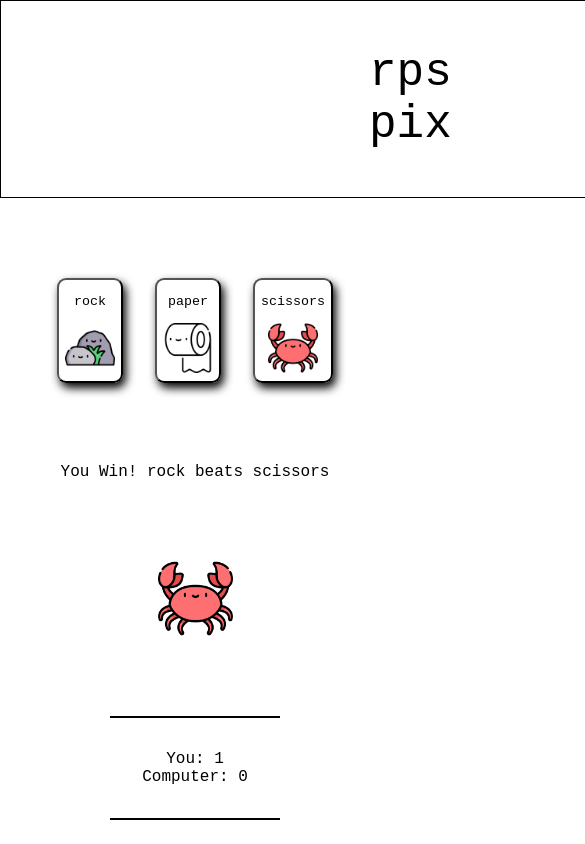
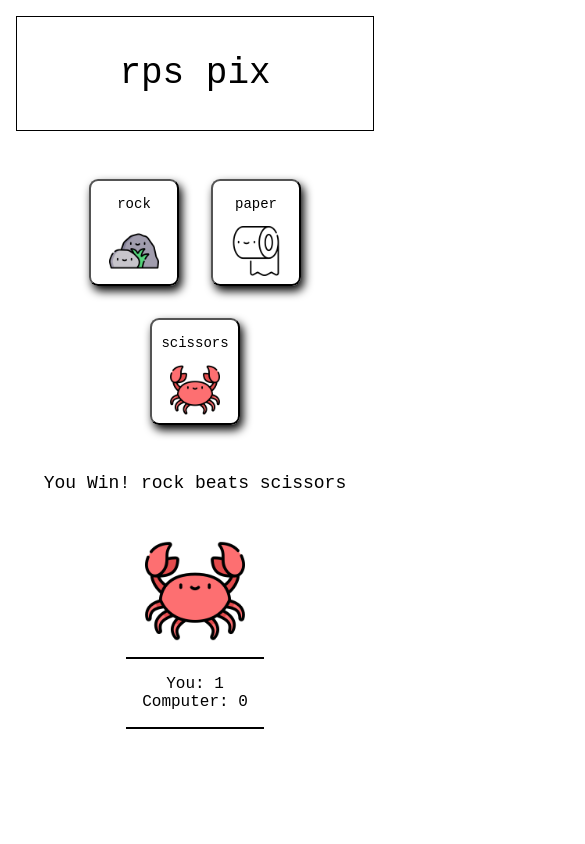
Before and after one commit to ToyHaynes/rock-paper-scissors, a plain HTML site: page index.html in a window 390 px wide. Both pictures are taken after a click on the button "rock". Shown: the top 844 px of the page, 585 px wide, since content can reach past the window. Drawn offline with Linux system fonts and the light colour scheme.

Commit message:
mobile responsive and img edit

```diff
--- a/index.html
+++ b/index.html
@@ -26,11 +26,12 @@
     </div>
     <div class="results">Welcome to the war! Please choose
     </div>
-    <img class="computer">
+    <div class="computer">
+        <img class="enemy">
+    </div>
     <div class="score"></div>
 
     <script>
-
         let getComputerChoice = () => {
            let number = Math.floor(Math.random() * 3);
            let list = ["rock","paper","scissors"];
@@ -44,14 +45,15 @@
         const btns = document.querySelectorAll("button");
         const result = document.querySelector(".results");
         const score = document.querySelector(".score")
-        const comput = document.querySelector(".computer")
-
+        const comput = document.querySelector(".enemy")
 
         function play (playerSelection) {
 
             const computerSelection = getComputerChoice();
 
             comput.setAttribute("src", `img/${computerSelection}.png`);
+
+            comput.hidden = false;
 
             if (computerSelection === playerSelection) {
                 result.textContent = "It's a tie";
@@ -89,7 +91,11 @@
             playerScore = 0;
             computerScore = 0;
             result.textContent = "";
+
+            comput.hidden = true
+
             score.textContent = "Let's Go!"
+
             btns.forEach((btn) => {
                 btn.disabled = false;
             });
--- a/style.css
+++ b/style.css
@@ -1,67 +1,73 @@
 * {
     font-family: 'Courier New', Courier, monospace;
 }
+
 body {
     display: flex;
     flex-direction: column;
     margin: 0;
-
-
+    padding: 1em;
 }
 
 .header {
     margin: 0;
-    padding: 1em 8em;
+    padding: 1em;
     text-align: center;
-    font-size: 46px;
-    border: 1px solid black
-
+    font-size: 36px;
+    border: 1px solid black;
 }
 
 .buttons {
     display: flex;
-    align-items: center;
+    flex-wrap: wrap;
     justify-content: center;
-    gap: 2em;
-    margin: 5em;
-    min-width: 100px ;
+    gap: 2rem;
+    margin: 3rem;
 }
 
 button > .img {
-    max-width: 50px ;
+    max-width: 50px;
     margin-bottom: 3px;
 }
 
 button {
-    width: 120px;
+    min-width: 90px;
+    min-height: 90px;
     background-color: rgba(255, 255, 255, 0.994);
     border-radius: 9px;
-    box-shadow: 3px 5px 10px ;
-}
-
-.computer {
-    max-width: 75px;
-    display: flex;
-    align-self: center;
-    margin: 5em;
+    box-shadow: 3px 5px 10px;
+    font-size: 14px;
 }
 
 
+.computer{
+    display: flex;
+    align-self: center;
+    margin: 3rem 0 1rem 0
+}
+
+.enemy {
+    max-width: 100px;
+}
+
 .results {
     text-align: center;
-
+    font-size: 18px;
+    padding: 0 ;
+    margin: 0;
 }
 
 .score {
     display: flex;
     align-items: center;
     justify-content: center;
-    max-width: 150px;
+    max-width: 200px;
     margin: 0 auto;
-    padding: 2em;
+    padding: 1rem;
     white-space: pre;
     text-align: center;
     border: 2px solid black;
     border-right: 0;
     border-left: 0;
-  }
+    font-size: 16px;
+}
```
